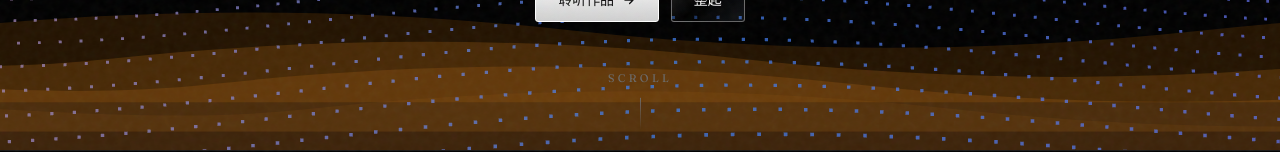
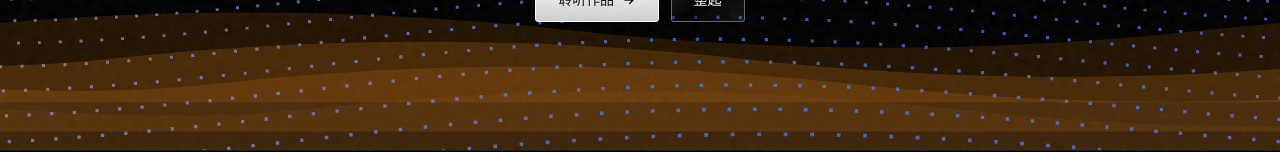
Before and after one commit to caianying/tritone-studio, a React (Vite) app: page / in a window 1280 px wide. Shown: the part 650-802 px from the top of the page. Built offline with nearby package versions, Linux system fonts and the light colour scheme.

Commit message:
Hero: remove scroll indicator

```diff
--- a/src/sections/Hero.tsx
+++ b/src/sections/Hero.tsx
@@ -132,22 +132,6 @@ export default function Hero() {
           <a href="#contact" className="btn btn-ghost">整起</a>
         </motion.div>
       </motion.div>
-
-      {/* 滚动提示 */}
-      <motion.div
-        initial={{ opacity: 0 }}
-        animate={{ opacity: 1 }}
-        transition={{ delay: 1.8, duration: 1 }}
-        style={{ opacity: copyOpacity }}
-        className="absolute bottom-6 left-1/2 z-10 -translate-x-1/2 text-[11px] tracking-[0.3em] text-[#6b6b6b]"
-      >
-        SCROLL
-        <motion.div
-          animate={{ y: [0, 6, 0] }}
-          transition={{ duration: 1.8, repeat: Infinity, ease: "easeInOut" }}
-          className="mx-auto mt-2 h-8 w-px bg-gradient-to-b from-[#6b6b6b] to-transparent"
-        />
-      </motion.div>
     </section>
   );
 }
```
